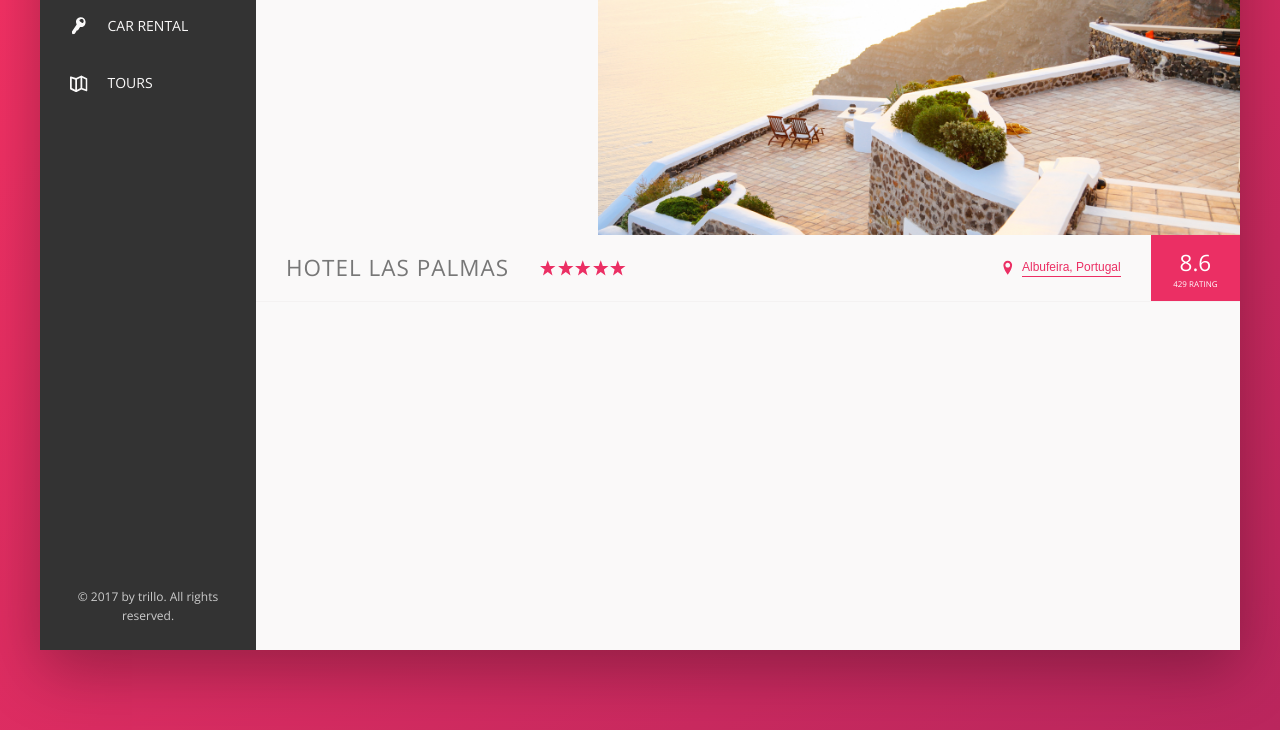
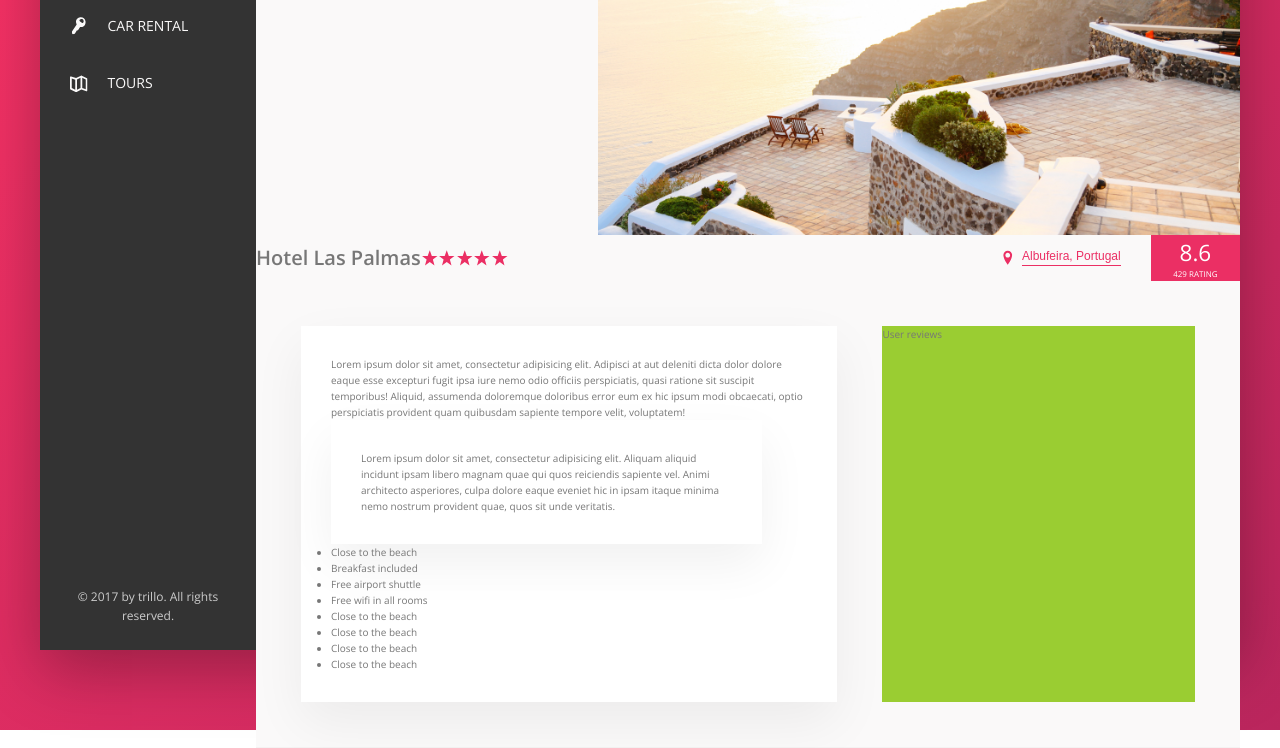
Before and after one commit to Frenzy017/booking-app, a website: page index.html in a window 1280 px wide. Shown: the part 330-1078 px from the top of the page. Drawn offline with nearby package versions, Linux system fonts and the light colour scheme.

Commit message:
Initial commit

```diff
--- a/index.html
+++ b/index.html
@@ -152,8 +152,38 @@
                     <div class="overview__rating-average">8.6</div>
                     <div class="overview__rating-count">429 rating</div>
                 </div>
+            </div>
 
+            <div class="detail">
+                <div class="description">
+                    <p class="paragraph">
+                        Lorem ipsum dolor sit amet, consectetur adipisicing elit. Adipisci at aut deleniti dicta dolor
+                        dolore eaque esse excepturi fugit ipsa iure nemo odio officiis perspiciatis, quasi ratione sit
+                        suscipit temporibus! Aliquid, assumenda doloremque doloribus error eum ex hic ipsum modi
+                        obcaecati, optio perspiciatis provident quam quibusdam sapiente tempore velit, voluptatem!
+                    </p>
 
+                    <p class="description">
+                        Lorem ipsum dolor sit amet, consectetur adipisicing elit. Aliquam aliquid incidunt ipsam libero
+                        magnam quae qui quos reiciendis sapiente vel. Animi architecto asperiores, culpa dolore eaque
+                        eveniet hic in ipsam itaque minima nemo nostrum provident quae, quos sit unde veritatis.
+                    </p>
+
+                    <ul class="list">
+                        <li class="list__item">Close to the beach</li>
+                        <li class="list__item">Breakfast included</li>
+                        <li class="list__item">Free airport shuttle</li>
+                        <li class="list__item">Free wifi in all rooms</li>
+                        <li class="list__item">Close to the beach</li>
+                        <li class="list__item">Close to the beach</li>
+                        <li class="list__item">Close to the beach</li>
+                        <li class="list__item">Close to the beach</li>
+                    </ul>
+                </div>
+
+                <div class="user-reviews">
+                    User reviews
+                </div>
             </div>
 
         </main>
--- a/sass/_base.scss
+++ b/sass/_base.scss
@@ -24,6 +24,10 @@ Grey dark 3: #999
   --color-grey-dark-3: #999;
 
   --shadow-dark: 0 2rem 6rem rgba(0, 0, 0, .3);
+  --shadow-light: 0 2rem 5rem rgba(0, 0, 0, .06);
+
+
+  --line: 1px solid var(--color-grey-light-2);
 
 }
 
--- a/sass/_components.scss
+++ b/sass/_components.scss
@@ -236,7 +236,7 @@
 .overview {
   display: flex;
   align-items: center;
-  border-bottom: 1px solid var(--color-grey-light-2);
+  border-bottom: var(--line)
 
 
   &__heading {
--- a/sass/_layout.scss
+++ b/sass/_layout.scss
@@ -47,6 +47,24 @@
 
   // Element has to grow as much as it can to occupy the remaining space
   flex: 1;
+}
 
+.detail {
+  display: flex;
+  padding: 4.5rem;
+  background-color: var(--color-grey-light-1);
+  border-bottom: var(--line);
+}
 
+.description {
+  background-color: #fff;
+  box-shadow: var(--shadow-light);
+  padding: 3rem;
+  flex: 0 0 60%;
+  margin-right: 4.5rem;
 }
+
+.user-reviews {
+  background-color: yellowgreen;
+  flex: 1;
+}
```
Also changed, not shown: css/style.css.
